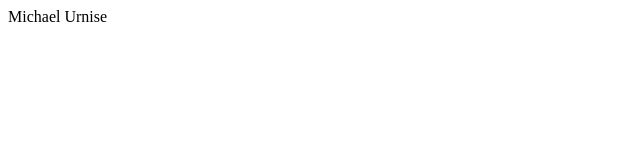
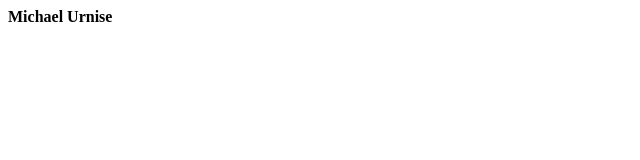
Before and after one commit to MrMikeU1/MrMikeU1.github.io, a plain HTML site: page index.html in a window 1280 px wide. Shown: the full height of the page, 0-640 px from the left. Drawn offline with Linux system fonts and the light colour scheme.

Commit message:
Add files via upload

```diff
--- a/index.html
+++ b/index.html
@@ -1,3 +1,5 @@
-<html><body>
-Michael Urnise
-</body></html>
+<html>
+    <body>
+        <b>Michael Urnise</b>
+    </body>
+</html>
```
